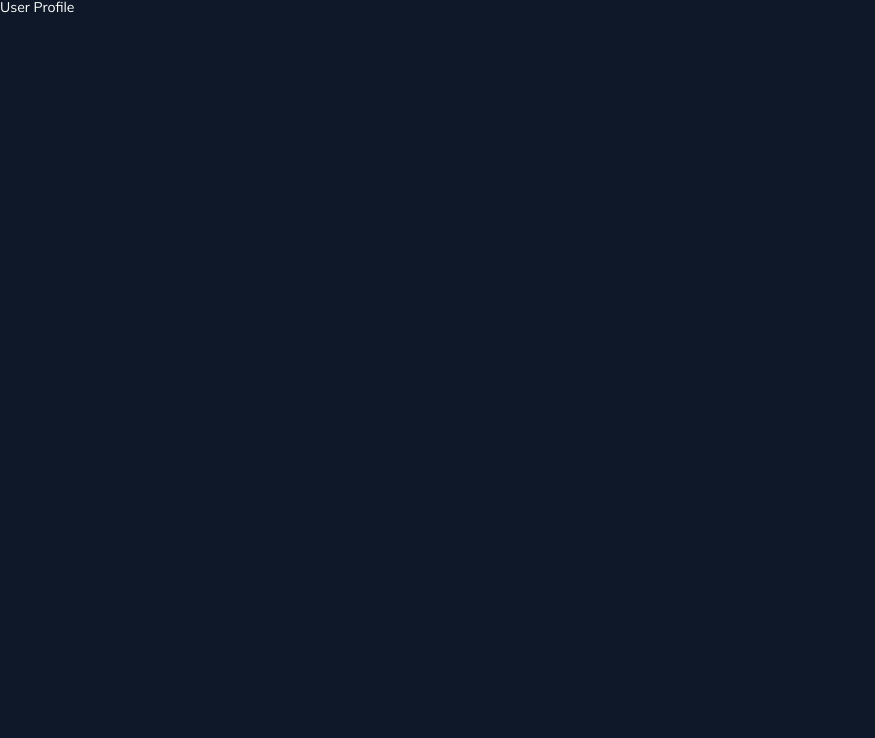
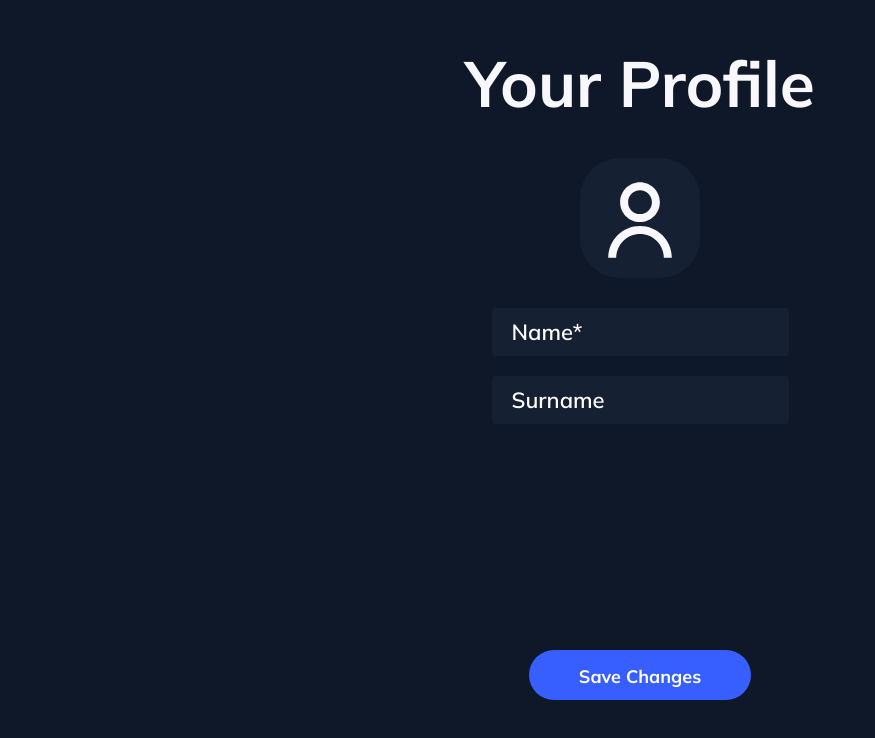
Before and after one commit to Qu33zZ/qmessanger-client, a React (Create React App) app: page /profile in a window 1280 px wide. Shown: the top 738 px of the page, without its empty margins (0-875 px from the left). Built offline with nearby package versions, Linux system fonts and the light colour scheme.

Commit message:
add profile edit page

```diff
--- a/src/components/input.dots/dots.input.tsx
+++ b/src/components/input.dots/dots.input.tsx
@@ -29,7 +29,7 @@ const DotsInput:React.FC<IDotsInputProps> = ({value, setValue, inputsCount = 6})
 			const nextInput = inputs[index+1] as HTMLInputElement;
 			nextInput.value = e.nativeEvent.data;
 			if(index < inputs.length-1) nextInput.focus();
-		};
+		}
 	};
 
 	const handleDelete = (e:ChangeEvent<HTMLInputElement>) =>{
--- a/src/pages/phone.confirm/phone.confirm.page.tsx
+++ b/src/pages/phone.confirm/phone.confirm.page.tsx
@@ -6,6 +6,7 @@ import "./phone.confirm.styles.css";
 import DotsInput from "../../components/input.dots/dots.input";
 import { useNavigate } from "react-router";
 import AuthService from "../../api/services/auth.service";
+import UserStore from "../../store/user.store";
 
 const PhoneConfirmPage = () => {
 	const [code, setCode] = useState<string>("");
@@ -16,6 +17,10 @@ const PhoneConfirmPage = () => {
 	const confirmLogin = async () =>{
 		if(!userId || code.length === 0) return;
 		const confirmedAuthResult = await AuthService.confirmLogin(userId, code);
+		if(confirmedAuthResult){
+			UserStore.login(confirmedAuthResult?.user);
+			navigate("/profile")
+		}
 		console.log(confirmedAuthResult)
 	};
 
--- a/src/pages/user.profile/user.profile.page.tsx
+++ b/src/pages/user.profile/user.profile.page.tsx
@@ -1,9 +1,26 @@
 import React from 'react';
+import BaseInput from "../../ui/base.input/base.input";
+import UserStore from "../../store/user.store";
+import "./user.profile.styles.css";
+import BaseButton from "../../ui/base.button/base.button";
+import sprite from "../../assets/spite.svg";
 
 const UserProfilePage = () => {
+	const user = UserStore.user;
 	return (
-		<div>
-			User Profile
+		<div className={"base-page"}>
+			<p className={"profile-page-title"}>Your Profile</p>
+			<div className={"inputs-area"}>
+				<div className={"user-avatar-input"}>
+					<svg>
+						<use href={sprite+"#profile"}/>
+					</svg>
+				</div>
+				<BaseInput placeholder={"Name*"} defaultValue={user?.name}/>
+				<BaseInput placeholder={"Surname"} defaultValue={user?.surname}/>
+			</div>
+			<BaseButton style={{margin:"auto auto 100px auto"}}>Save Changes</BaseButton>
+
 		</div>
 	);
 };
--- /dev/null
+++ b/src/pages/user.profile/user.profile.styles.css
@@ -0,0 +1,40 @@
+div.inputs-area{
+    display: flex;
+    flex-direction: column;
+    margin: 0 auto 0 auto;
+}
+div.inputs-area input:last-child{
+    margin-top: 20px;
+}
+
+p.profile-page-title{
+    font-family: 'Mulish';
+    font-style: normal;
+    font-weight: 700;
+    font-size: 64px;
+    line-height: 90px;
+
+    color: #F7F7FC;
+
+    margin: 3% auto 0 auto;
+}
+
+div.user-avatar-input{
+    cursor: pointer;
+    margin: 10% auto 10% auto;
+    width: 120px;
+    height: 120px;
+
+    display: flex;
+    align-items: center;
+    justify-content: space-around;
+
+    background: #152033;
+    border-radius: 40px;
+}
+
+
+div.user-avatar-input svg{
+    width: 80%;
+    height: 80%;
+}
--- a/src/types.d.ts
+++ b/src/types.d.ts
@@ -1 +1,2 @@
 declare module "*.png";
+declare module "*.svg";
--- /dev/null
+++ b/src/ui/base.input/base.input.styles.css
@@ -0,0 +1,34 @@
+input.base-input{
+    padding: 10px 20px;
+
+    font-size: 22px;
+    font-weight: 600;
+
+    color: white;
+    background: #152033;
+
+    border: none;
+    border-radius: 4px;
+}
+
+input.base-input::-webkit-input-placeholder {
+    color:    #fff;
+}
+input.base-input:-moz-placeholder {
+    color:    #fff;
+    opacity:  1;
+}
+input.base-input::-moz-placeholder {
+    color:    #fff;
+    opacity:  1;
+}
+input.base-input:-ms-input-placeholder {
+    color:    #fff;
+}
+input.base-input::-ms-input-placeholder {
+    color:    #fff;
+}
+
+input.base-input::placeholder {
+    color:    #fff;
+}
--- /dev/null
+++ b/src/ui/base.input/base.input.tsx
@@ -0,0 +1,10 @@
+import React from "react";
+import "./base.input.styles.css";
+
+const BaseInput:React.FC<React.DetailedHTMLProps<React.InputHTMLAttributes<HTMLInputElement>, HTMLInputElement>> = (props) => {
+	return (
+		<input className={"base-input"} {...props}/>
+	);
+};
+
+export default BaseInput;
```
Also changed, not shown: src/assets/spite.svg (added).
